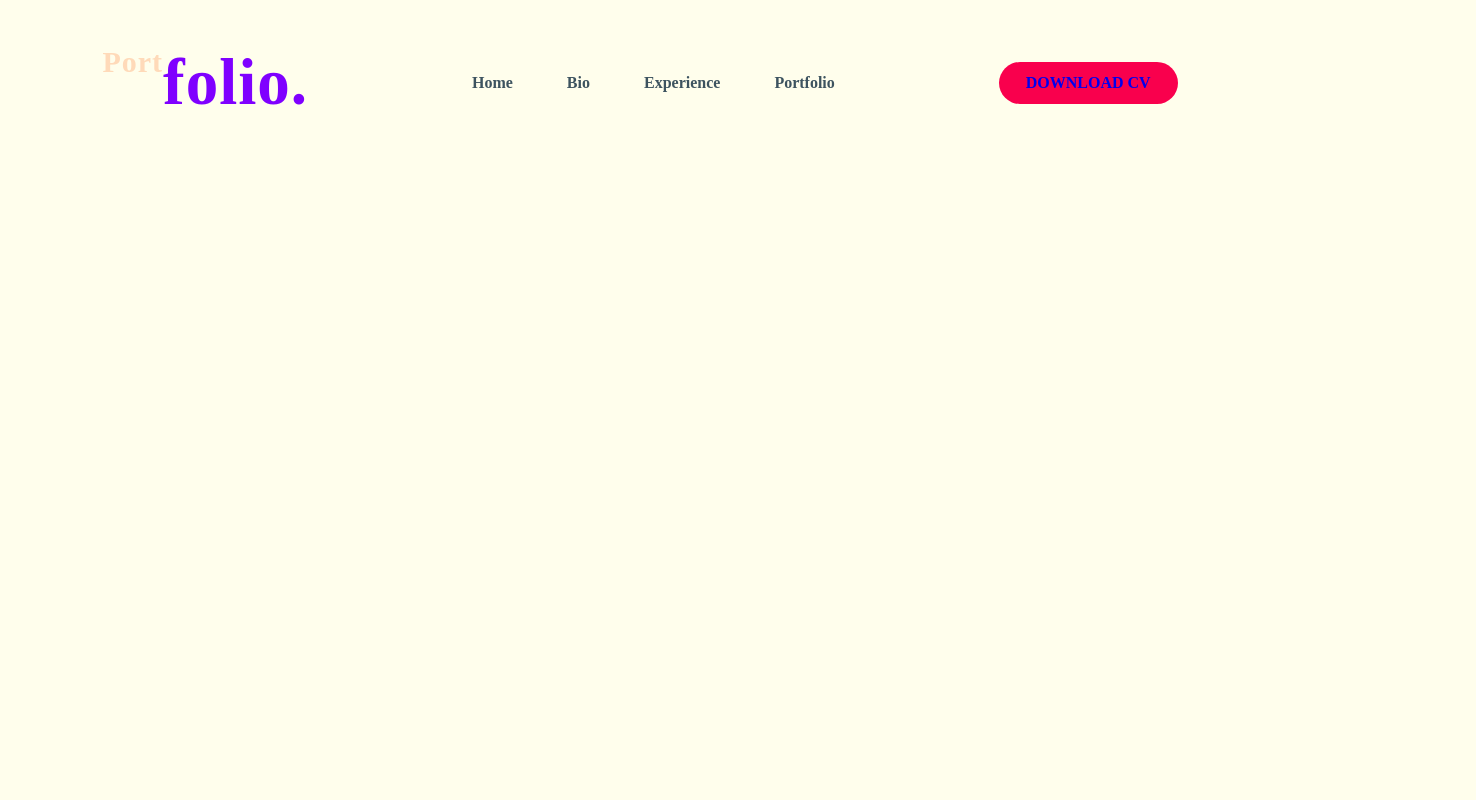
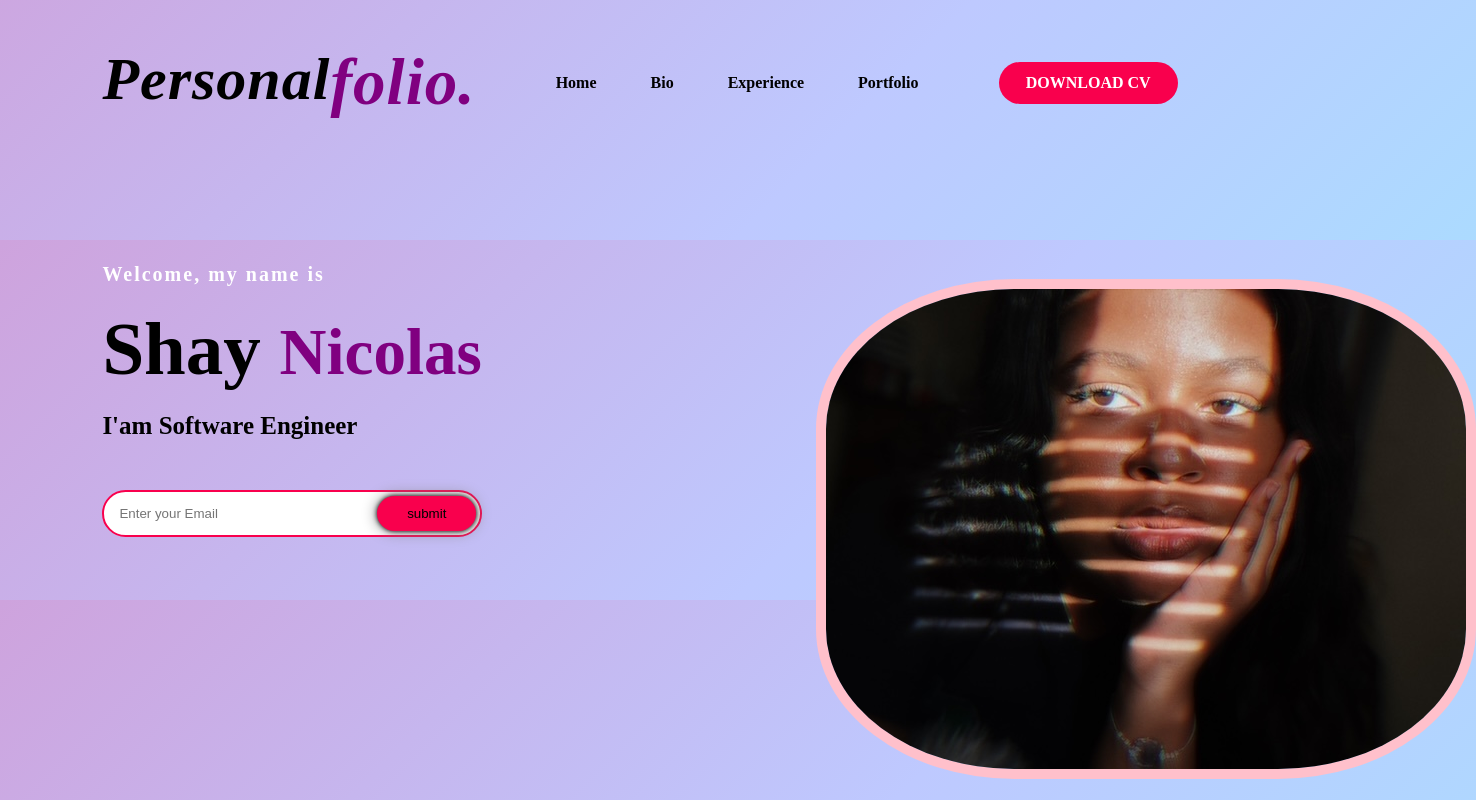
Before and after one commit to shayNicol/personal-website, a plain HTML site: page index.html in a window 1280 px wide. Shown: the whole page, 1476 px wide, since content can reach past the window. Drawn offline with Linux system fonts and the light colour scheme.

Commit message:
main page done

```diff
--- a/index.css
+++ b/index.css
@@ -5,13 +5,43 @@
     padding: 0;
     box-sizing: border-box;
     font-family: "poppins" sans-serif;
-    background: rgb(255, 254, 236);
-
 }
 
+body{
+  background-size: 300% 300%;
+  background-image: linear-gradient(
+        -45deg,
+        rgb(164, 226, 255) 0%,
+        rgb(190, 201, 255) 25%,
+        rgb(206, 163, 221) 51%,
+        rgb(180, 166, 171) 100%
+  );
+  animation: AnimateBG 20s ease infinite;
+}
+
+@keyframes AnimateBG {
+  0%{background-position:0% 50%}
+  50%{background-position:100% 50%}
+  100%{background-position:0% 50%}
+}
+
+
+img {
+    position: fixed;
+    top: 1em;
+    right: 30%;
+    bottom: 0;
+    left: 30%;
+    margin: 0 600px;
+    background-size: cover;
+    z-index: 1;
+    border-radius: 30%;
+    border: 10px solid pink;
+  }
+
 .container{
-    width: 100vh;
-    height: 100%;
+    width: 430vh;
+    height: auto;
     background-color:#c1d7f8;
 }
 
@@ -27,15 +57,16 @@ nav{
 
 .logo{
     display: flex;
-    font-size: 30px;
-    color: peachpuff;
+    font-size: 60px;
+     color: rgb(0, 0, 0);
     letter-spacing: 1px;
     cursor: pointer;
+    font-style: italic;
 }
 
 span{
     font-size: 65px;
-    color: #7f00ff;
+    color: purple;
 }
 
 nav ul li{
@@ -45,19 +76,20 @@ nav ul li{
 }
 
 nav ul li a{
-    color:#3d535f;
+    color:#000000;
     text-decoration: none;
     font-weight: bold;
     text-transform: capitalize;
 }
 
 nav ul li a:hover{
-    color: red;
+    color: orange;
     transition: .4s;
 }
 
 .btn{
     background-color: #f9004d;
+    color: white;
     text-decoration: none;
     border: 2px solid transparent;
     font-weight: bold;
@@ -65,3 +97,83 @@ nav ul li a:hover{
     border-radius: 30px;
     transition: transform .4s;
 }
+
+.btn:hover{
+    transform:scale(1.2)
+}
+
+.text{
+    position:absolute;
+    top:50% ;
+    left: 8%;
+    transform: translateY(-50%);
+}
+
+h1{
+     color: black;
+     font-size: 75px;
+     margin: 20px 0px 20px;
+}
+
+h3{
+    color: black;
+    font-size: 25px;
+    margin-bottom: 50px;
+}
+
+h4{
+    color: white;
+    letter-spacing: 2px;
+    font-size: 20px;
+}
+
+.info form{
+    width: 380px;
+    max-width: 100%;
+    position: relative;
+}
+
+.info form input:first-child{
+    display:inline-block;
+    width: 100%;
+    padding: 14px 130px 14px 15px;
+    border: 2px solid #f9004d;
+    outline: none;
+    border-radius: 30px;
+}
+.info form input:last-child:hover{
+    transform:scale(1.2)
+}
+
+.info form input:last-child{
+    position:absolute;
+    display: inline-block;
+    outline: none;
+    border: none;
+    padding: 10px 30px;
+    border-radius: 30px;
+    transition: transform .4s;
+    background-color: #f9004d;
+    box-shadow: 0px 0px 5px #000, 0px 0px 15px #858585;
+    top: 6px;
+    right: 6px;
+}
+
+@media (max-width: 700px){
+    .text h1{
+        font-size: 20px;
+    }
+    nav ul li a{
+        display: block;
+    }
+    nav ul li{
+        position: absolute;
+        background-color: #f9004d;
+        height: 100vh;
+        width: 200px;
+        top: 0;
+        right: 0;
+        text-align: left;
+        z-index: 2;
+    }
+}
--- a/index.html
+++ b/index.html
@@ -10,7 +10,7 @@
 <body>
     <div classs="container">
         <nav>
-            <h2 class = "logo">Port<span>folio.</span></h2>
+            <h2 class = "logo">Personal<span>folio.</span></h2>
             <ul class="navItems">
                 <li><a href="#">Home</a></li>
                 <li><a href="#">Bio</a></li>
@@ -19,6 +19,23 @@
             </ul>
             <a href="#" class="btn">DOWNLOAD CV</a>
         </nav>
+        <div class="text">
+            <h4>Welcome, my name is </h4>
+            <h1>Shay <span>Nicolas</span></h1>
+            <h3>I'am Software Engineer</h3>
+            <img src="img/self pic.JPEG" alt="">
+            <div class="info">
+                <form>
+                    <input type="email" name="email" id ="mail" placeholder="Enter your Email">
+                    <input type="submit" name="Submit" value = "submit" >
+                </form>
+            </div>
+        </div>
     </div>
+
+<section class="Home">
+
+</section>
+
 </body>
 </html>
```
Also changed, not shown: img/self pic.JPEG (added).
